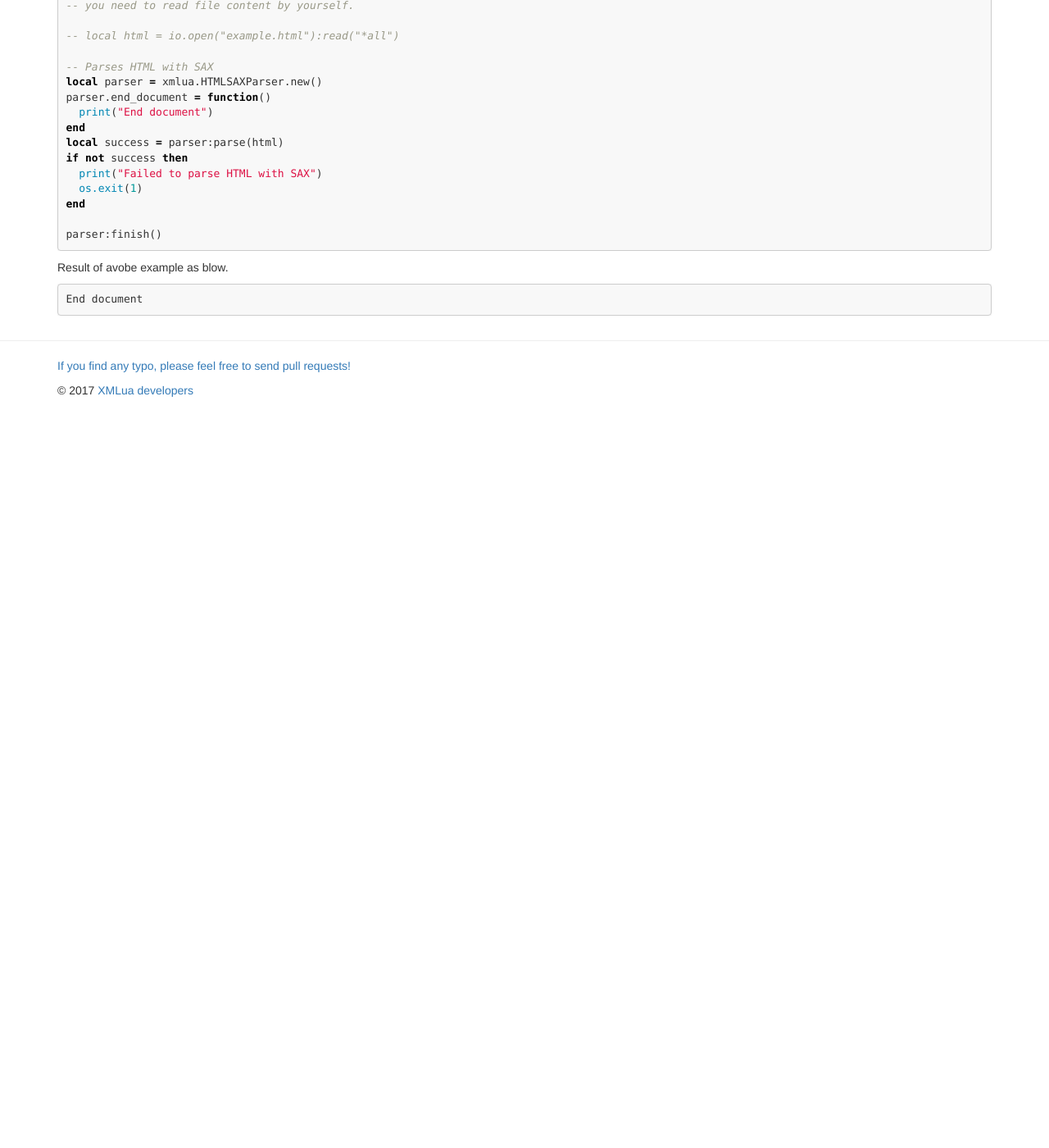
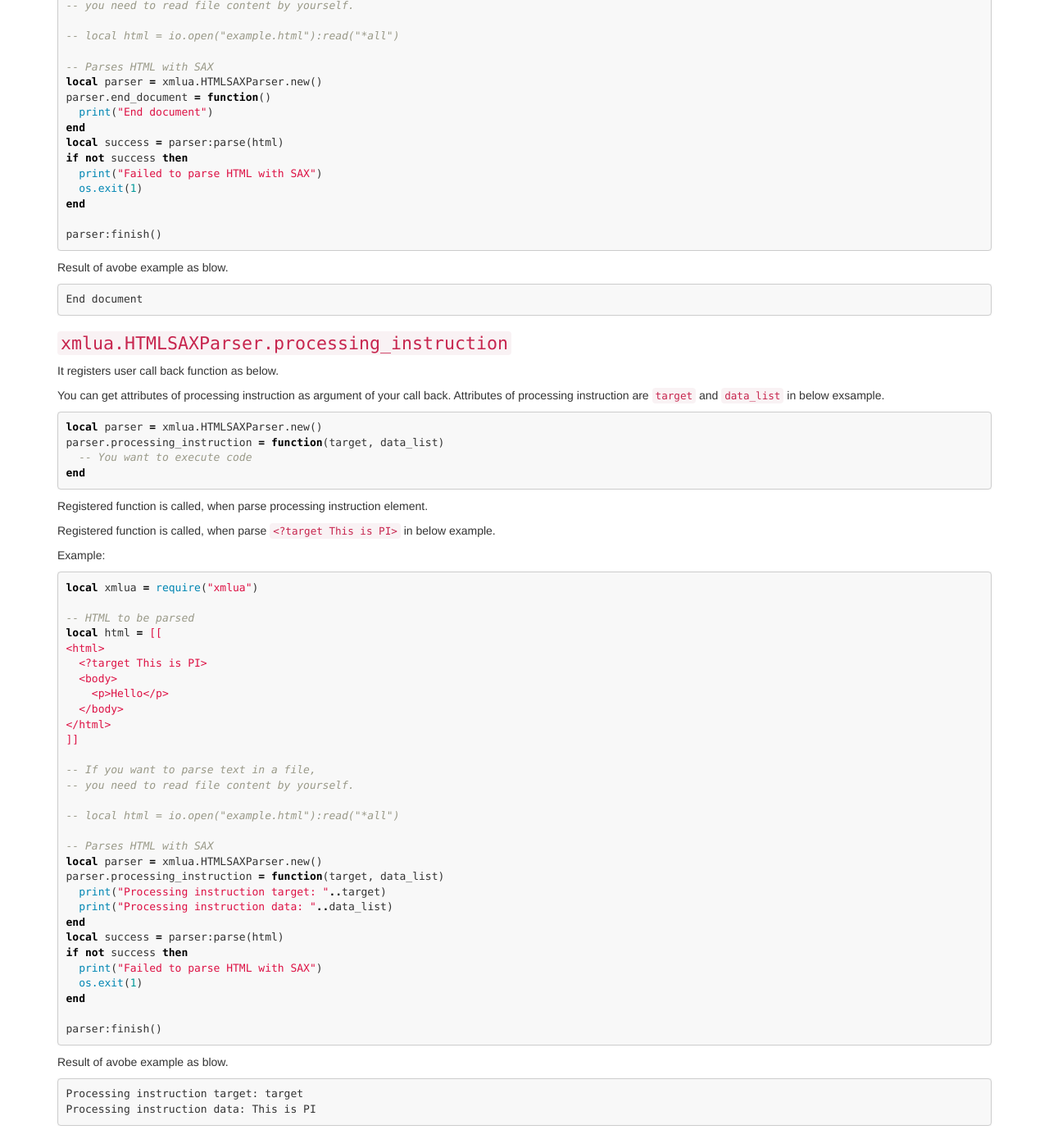
Before and after one commit to clear-code/xmlua, a Jekyll site: the page built from docs/reference/html-sax-parser.md, in a window 1280 px wide and 1400 px high, scrolled down 3591 px. Shown: the whole window at 82% size. Built offline with Jekyll 4.4.1, drawn with Linux system fonts in a browser that asks for light colours; before the commit the page ends 4087 px from its top, so only the background shows below that.

Commit message:
doc reference: add HTMLParser.processing_instruction

````diff
--- a/docs/reference/html-sax-parser.md
+++ b/docs/reference/html-sax-parser.md
@@ -226,3 +226,62 @@ Result of avobe example as blow.
 ```
 End document
 ```
+
+### `xmlua.HTMLSAXParser.processing_instruction`
+
+It registers user call back function as below.
+
+You can get attributes of processing instruction as argument of your call back. Attributes of processing instruction are `target` and `data_list` in below exsample.
+
+```lua
+local parser = xmlua.HTMLSAXParser.new()
+parser.processing_instruction = function(target, data_list)
+  -- You want to execute code
+end
+```
+
+Registered function is called, when parse processing instruction element.
+
+Registered function is called, when parse `<?target This is PI>` in below example.
+
+Example:
+
+```lua
+local xmlua = require("xmlua")
+
+-- HTML to be parsed
+local html = [[
+<html>
+  <?target This is PI>
+  <body>
+    <p>Hello</p>
+  </body>
+</html>
+]]
+
+-- If you want to parse text in a file,
+-- you need to read file content by yourself.
+
+-- local html = io.open("example.html"):read("*all")
+
+-- Parses HTML with SAX
+local parser = xmlua.HTMLSAXParser.new()
+parser.processing_instruction = function(target, data_list)
+  print("Processing instruction target: "..target)
+  print("Processing instruction data: "..data_list)
+end
+local success = parser:parse(html)
+if not success then
+  print("Failed to parse HTML with SAX")
+  os.exit(1)
+end
+
+parser:finish()
+```
+
+Result of avobe example as blow.
+
+```
+Processing instruction target: target
+Processing instruction data: This is PI
+```
````
